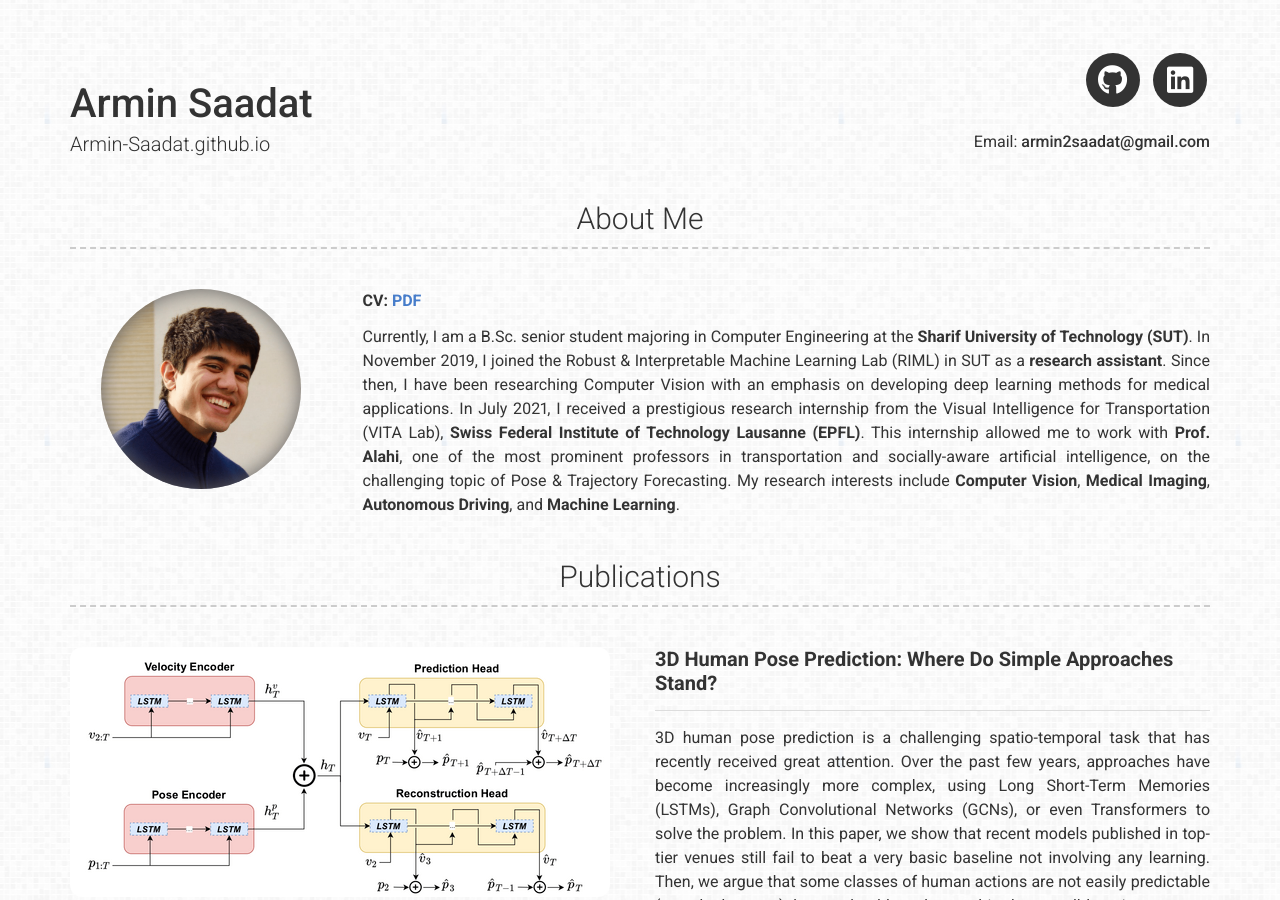
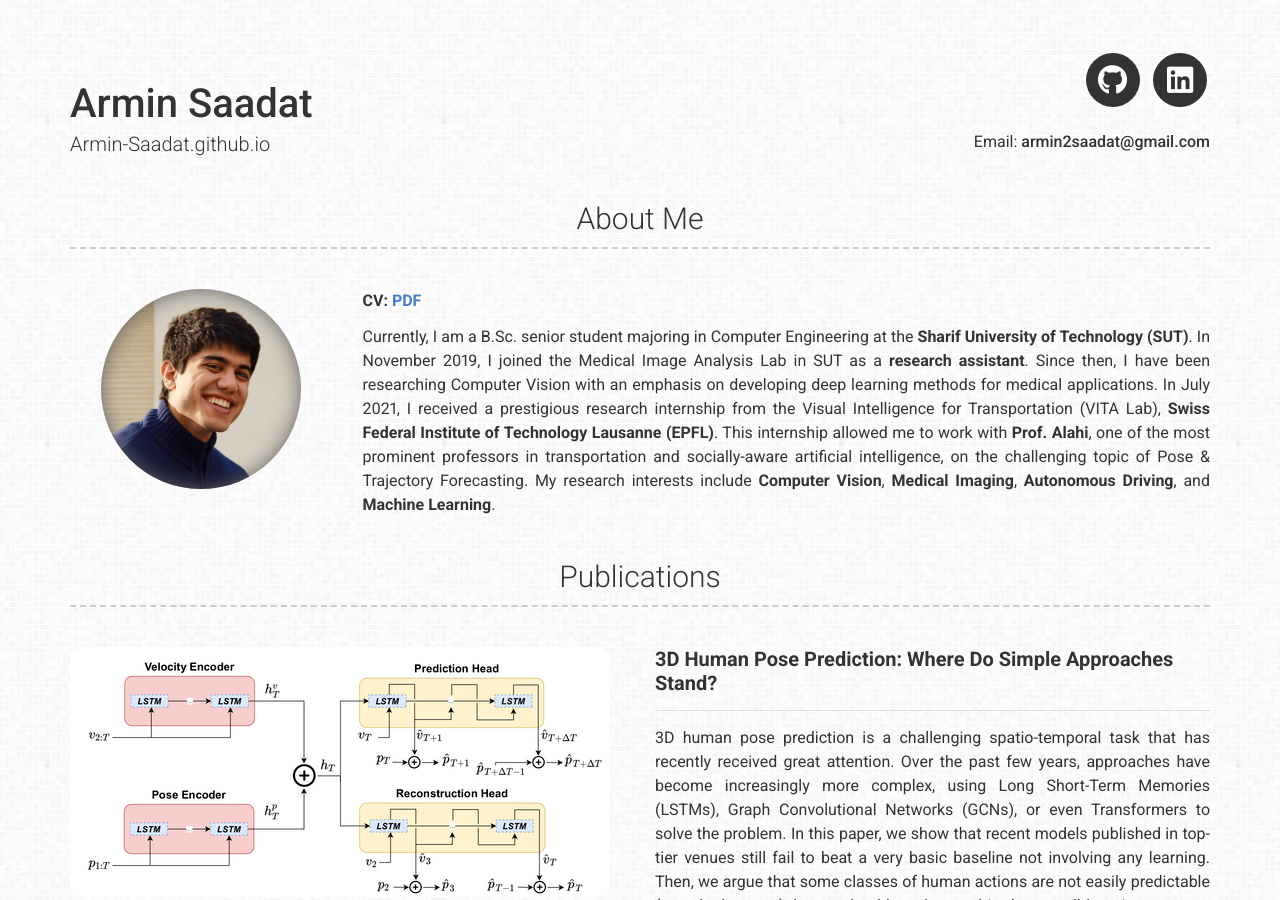
Before and after one commit to Armin-Saadat/Armin-Saadat.github.io, a Jekyll site: the page built from index.md, in a window 1280 px wide and 900 px high. Built offline with Jekyll 4.4.1, drawn with Linux system fonts in a browser that asks for light colours; a style sheet for code colours, icons or effects is not loaded.

Commit message:
update CV

```diff
--- a/_config.yml
+++ b/_config.yml
@@ -30,7 +30,7 @@
 
 
   Currently, I am a B.Sc. senior student majoring in Computer Engineering at the **Sharif University of Technology (SUT)**.
-  In November 2019, I joined the Robust & Interpretable Machine Learning Lab (RIML) in SUT as a **research assistant**.
+  In November 2019, I joined the Medical Image Analysis Lab in SUT as a **research assistant**.
   Since then, I have been researching Computer Vision with an emphasis on developing deep learning methods for medical applications.
   In July 2021, I received a prestigious research internship from the Visual Intelligence for Transportation (VITA Lab), **Swiss Federal Institute of Technology Lausanne (EPFL)**.
   This internship allowed me to work with **Prof. Alahi**, one of the most prominent professors in transportation and socially-aware artificial intelligence, on the challenging topic of Pose & Trajectory Forecasting.
```
Also changed, not shown: 1 other file.
